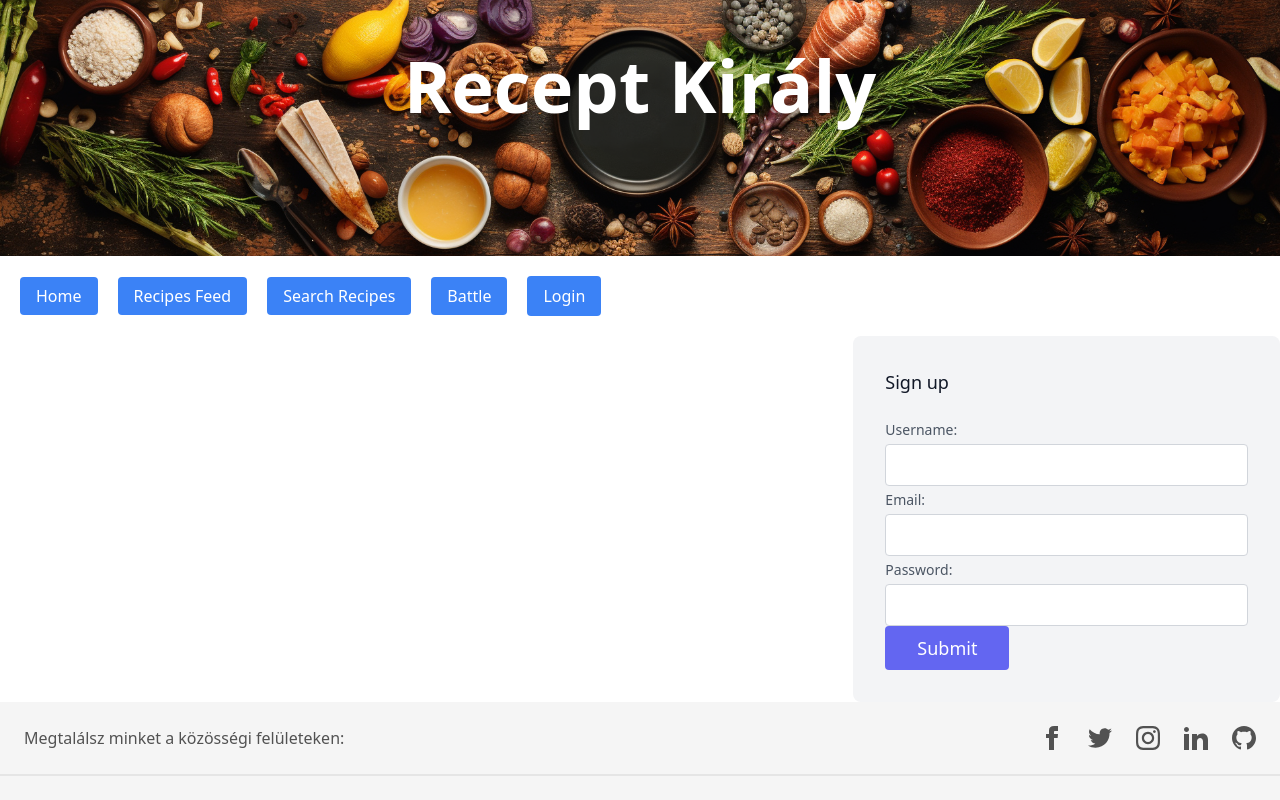
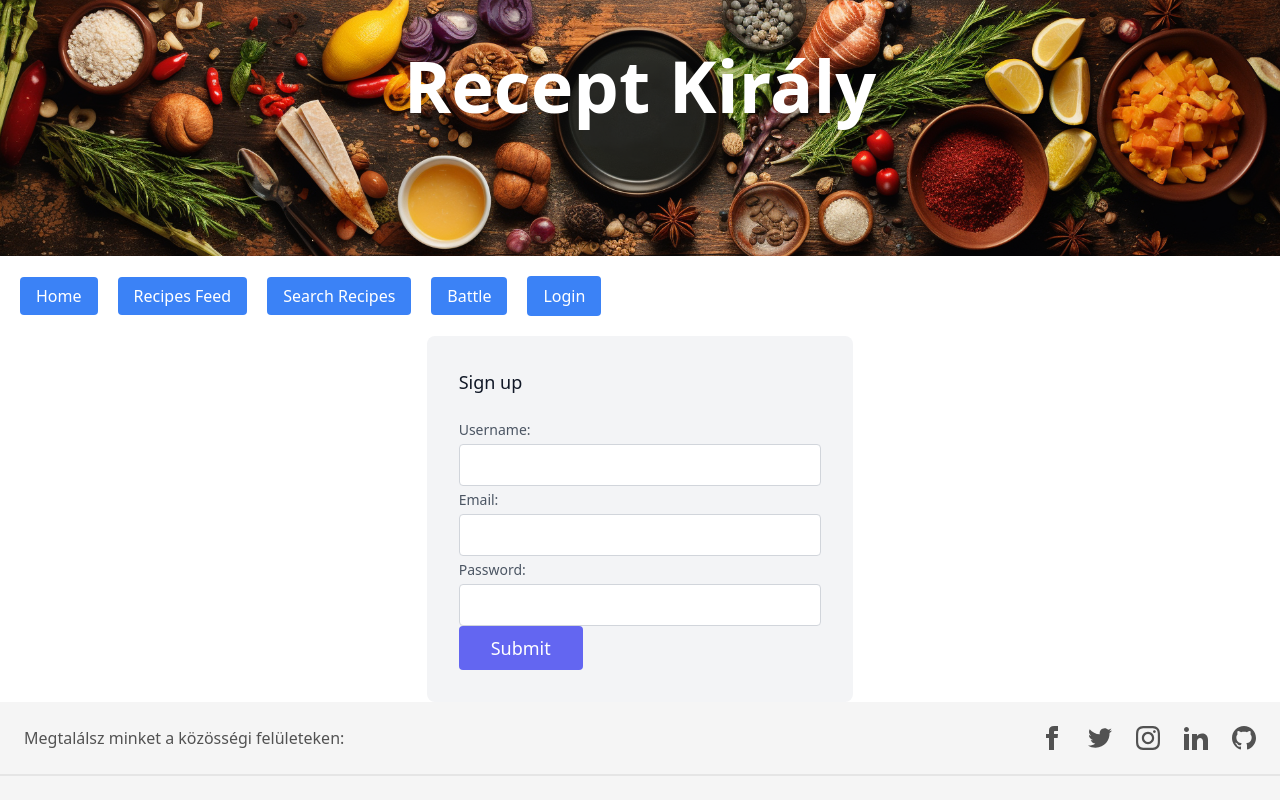
Before and after one commit to progmatic-fs-2023/receptkiraly, a React (Vite) app in the folder client/: page /register in a window 1280 px wide. Shown: the top 800 px of the page. Built offline with nearby package versions, Linux system fonts and the light colour scheme.

Commit message:
Styling: Centered Registration page

```diff
--- a/client/src/pages/Registration.jsx
+++ b/client/src/pages/Registration.jsx
@@ -42,7 +42,7 @@ function RegistrationForm() {
   };
 
   return (
-    <div className="lg:w-2/6 md:w-1/2 bg-gray-100 rounded-lg p-8 flex flex-col md:ml-auto w-full mt-10 md:mt-0">
+    <div className="lg:w-2/6 md:w-1/2 bg-gray-100 rounded-lg p-8 flex flex-col mx-auto w-full mt-10 md:mt-0">
       <h2 className="text-gray-900 text-lg font-medium title-font mb-5">Sign up</h2>
       <form onSubmit={handleSubmit}>
         <label className="leading-7 text-sm text-gray-600" htmlFor="username">
```
